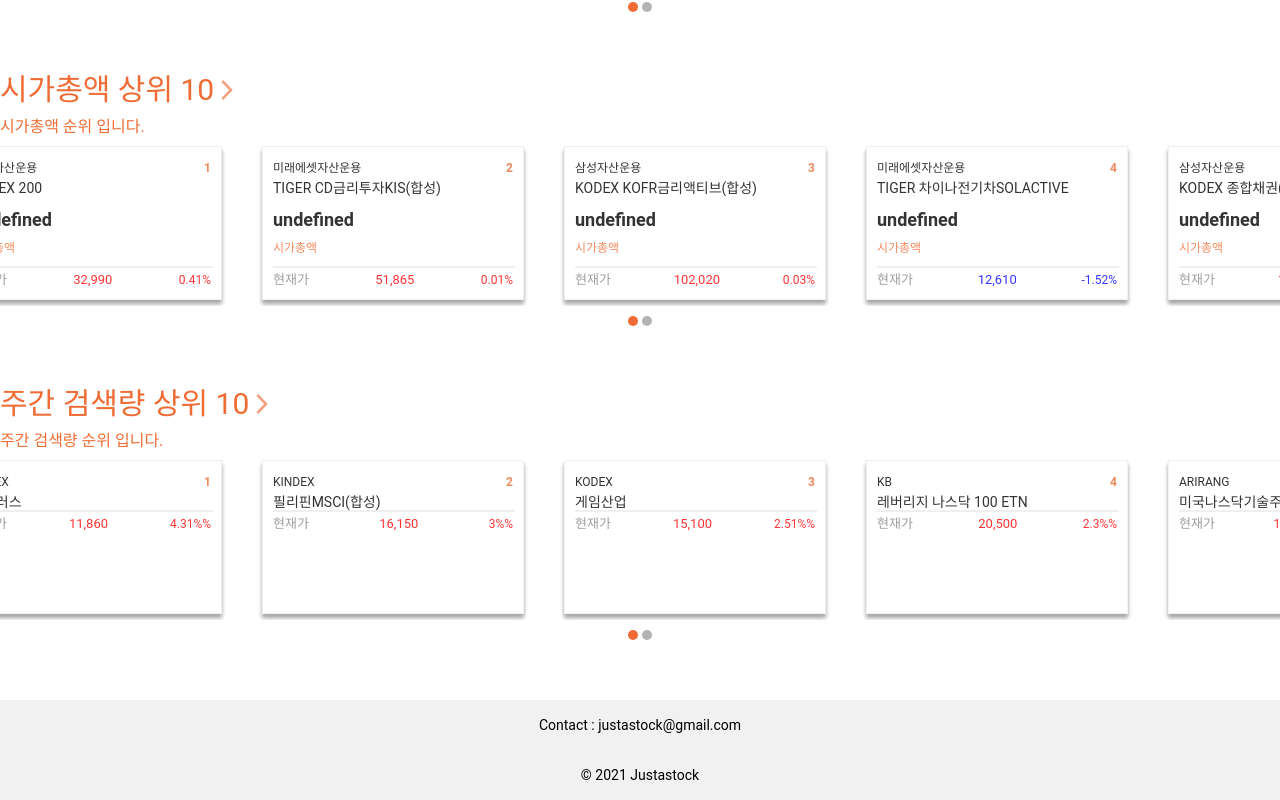
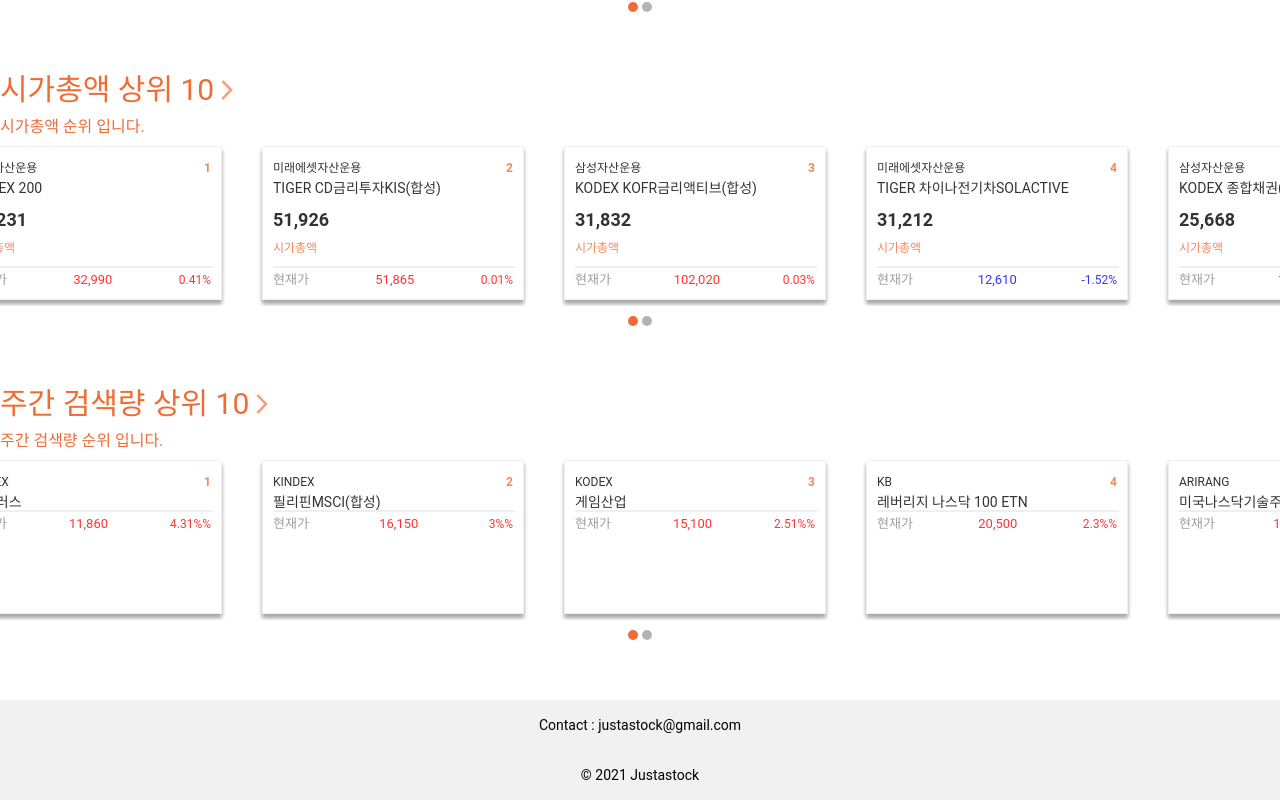
Before and after one commit to Team-U4C/ETFMOA-Client, a React (Create React App) app: page / in a window 1280 px wide. Shown: the part 1345-2145 px from the top of the page. Built offline with nearby package versions, Linux system fonts and the light colour scheme.

Commit message:
chore: 메인 View컴포넌트 불필요 주석 로그 삭제

```diff
--- a/src/views/MainView.jsx
+++ b/src/views/MainView.jsx
@@ -15,7 +15,7 @@
 import './MainView.scss'
 import { useNavigate } from 'react-router-dom'
 import ReactSearchBox from 'react-search-box'
-
+//import ReactSearchBox from '../utils/custom_node_modules/react-search-box/react-search-box.umd'
 // components
 import { CountryTab } from '../components/main-view/CountryTab'
 
@@ -47,33 +47,21 @@
 
     // 수익률
     const top10DiffRateData = await getTop10(country, 'diffrate')
-
-    console.log('수익률')
-    console.log(top10DiffRateData)
     setTop10DiffRate(top10DiffRateData)
 
     // 거래량
     const top10QuantData = await getTop10(country, 'quant')
-    console.log('거래량')
-    console.log(top10QuantData)
-
     setTop10Quant(top10QuantData)
 
     // 3개월 수익률
     const top10Earn3mData = await getTop10(country, 'earn3m')
     setTop10Earn3m(top10Earn3mData)
-    console.log('3개월 수익률')
-    console.log(top10Earn3mData)
 
     // 시가총액
     const top10MarketCapData = await getTop10(country, 'marketcap')
     setTop10MarketCap(top10MarketCapData)
-    console.log('시가총액')
-    console.log(top10MarketCapData)
 
-    //const indexData = await getIndex()
-    //console.log('index 지수: ' + indexData)
-  }, [])
+  }, [country])
 
   return (
     <React.Fragment>
@@ -202,7 +190,7 @@
                   price={v.curval}
                   increment={v.diffval}
                   quant={v.quant}
-                  marketCap={v.marketcap}
+                  marketCap={v.marketCap}
                   type={'marketCap'}
                   onClick={() => {
                     navigate('/detail' + `/${v.name}`)
```
Also changed, not shown: src/views/MainView.scss (+0 -27 lines).
